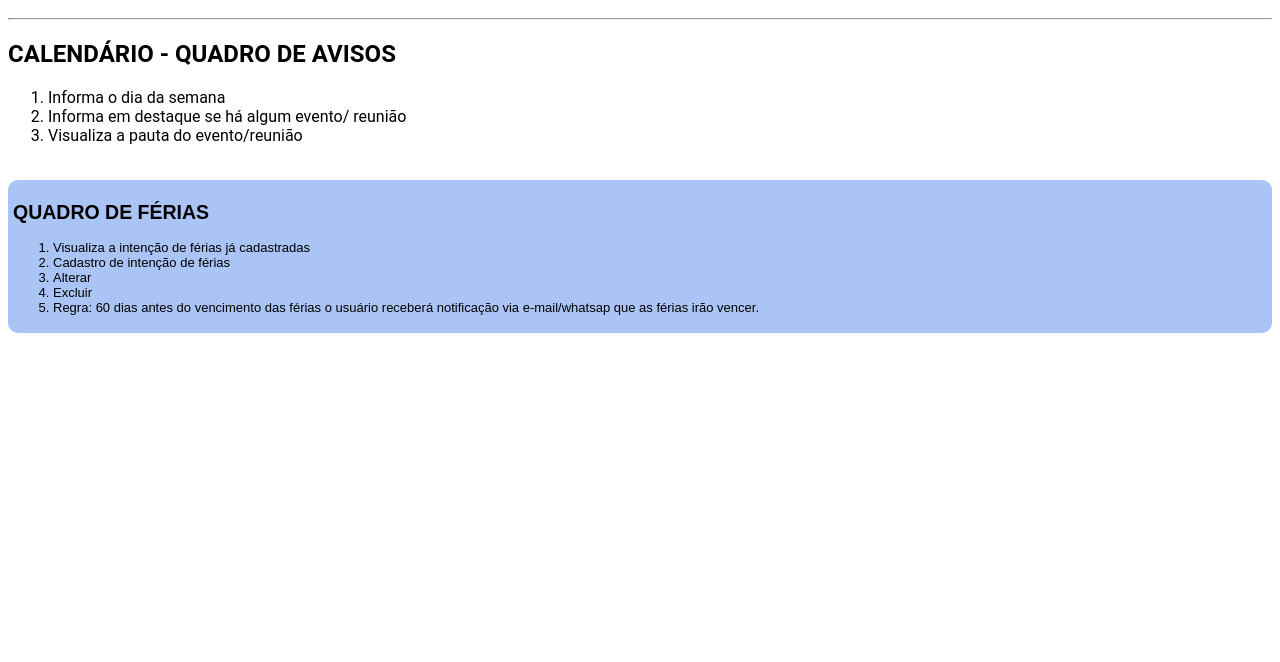
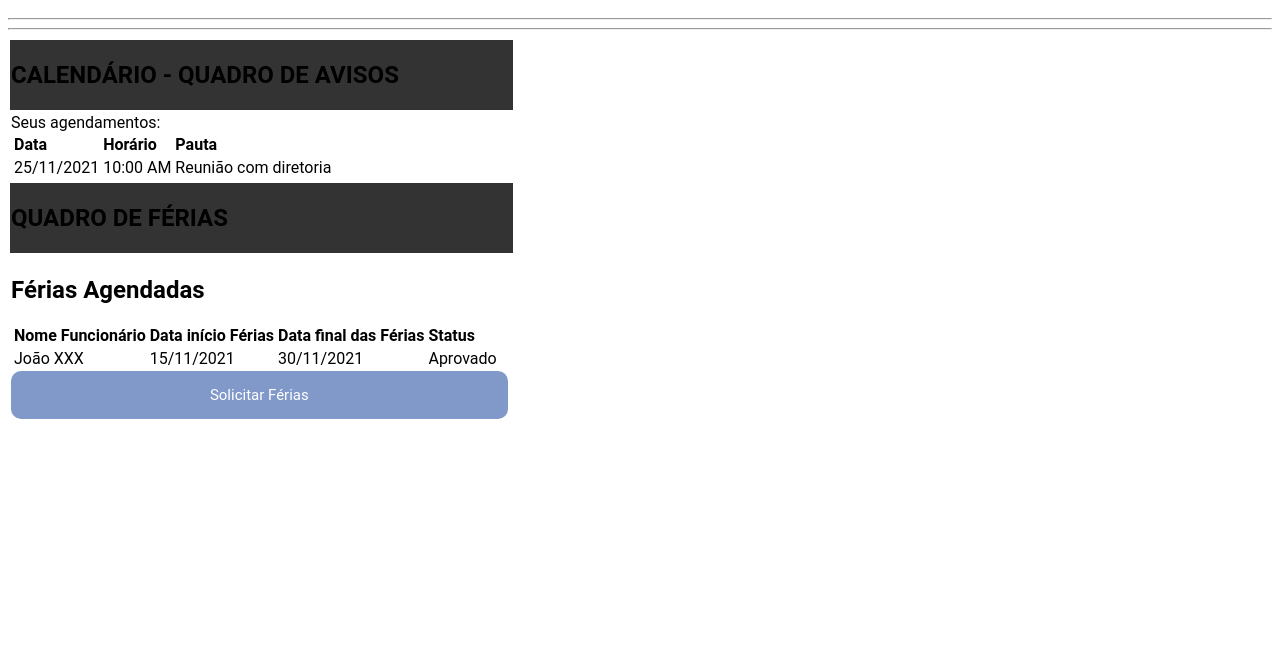
Before and after one commit to lilianamie/projetoPI110, a Django app: page /usuario in a window 1280 px wide. Shown: the part 109-771 px from the top of the page. Run offline with Django 3.2, Linux system fonts and the light colour scheme; some libraries are stand-ins or nearby versions.

Commit message:
Atualização da pagina do usuário HTML

```diff
--- a/sistema_ferias/projeto_pi/templates/administrador.html
+++ b/sistema_ferias/projeto_pi/templates/administrador.html
@@ -253,9 +253,6 @@
                                 </td>
                             </tr>
                         </tbody>
-
-
-
                     </td>
                 </tr>
             </tbody>
--- a/sistema_ferias/projeto_pi/templates/usuario.html
+++ b/sistema_ferias/projeto_pi/templates/usuario.html
@@ -25,27 +25,105 @@
         </div>
     </header>
     <hr>
-    <div class="calendario">
+    <hr>
+    <table class="calendario">
+        <thead>
+            <tr>
+                <th colspan="2">
                     <h2>CALENDÁRIO - QUADRO DE AVISOS</h2>
-        <ol>
-            <li>Informa o dia da semana</li>
-            <li>Informa em destaque se há algum evento/ reunião</li>
-            <li>Visualiza a pauta do evento/reunião</li>
-        </ol>
+                </th>
+            </tr>
+        </thead>
+        <tbody>
+            <tr>
+                <td>
+                    <div>Seus agendamentos:</div>
+                    <div class="list">
+                        <table  id="tblAgendamentos">
+                            <tr>
+                              <th>Data</th>
+                              <th>Horário</th>
+                              <th>Pauta</th>
+                              <th></th>
+                              <th></th>
+                            </tr>
+                            <tr>
+                              <td>25/11/2021</td>
+                              <td>10:00 AM</td>
+                              <td>Reunião com diretoria</td>
+                            </tr>
+                        </table>
                     </div>
-    <br>
-    <div class="quadro_ferias">
+                </td>
+                <td>
+                    <thead>
+                        <tr>
+                            <th colspan="2">
                                 <h2>QUADRO DE FÉRIAS</h2>
-        <ol>
+                                <!--<ol>
                                 <li>Visualiza a intenção de férias já cadastradas</li>
                                 <li>Cadastro de intenção de férias</li>
                                 <li>Alterar</li>
-            <li>Excluir</li>
-            <li>Regra: 60 dias antes do vencimento das férias o usuário receberá notificação via e-mail/whatsap que as férias irão vencer.</li>
-        </ol>
+                                <li>Excluir</li> -->
+                            </th>
+                        </tr>
+                    </thead>
+                    <tbody>
+                        <tr>
+                            <td>
+                                <div>
+                                    <h2>Férias Agendadas</h2>
+                                    <table id="tblFeriasAagendadas">
+                                    <tr>
+                                        <th>Nome Funcionário</th>
+                                        <th>Data início Férias</th>
+                                        <th>Data final das Férias</th>
+                                        <th>Status</th>
+                                        <th></th>
+                                        <th></th>
+                                    </tr>
+                                    <tr>
+                                        <td>João XXX</td>
+                                        <td>15/11/2021 </td>
+                                        <td>30/11/2021</td>
+                                        <td>Aprovado</td>
+                                    </tr>
+                                    </table>
                                  </div>
-    <br>
-    <br>
+                                <button onclick="solicitar_ferias()">Solicitar Férias</button>
+                                <div id="divSolicitar_Ferias" style="display: none">
+                                    <form>
+                                        <label for="ferias-select">Escolha o intervalo de férias:</label>
+                                        <select name="periodo" id="intervalo_ferias2">
+                                            <option value="">--Please choose an option--</option>
+                                            <option value="30">30 dias de Férias</option>
+                                            <option value="15">15 dias/ 15 dias de Férias</option>
+                                            <option value="20">20 dias de Férias com 10 dias de abono</option>
+                                        </select>
+
+                                        <table>
+                                            <tr>
+                                              <th>Informe da data de início:</th>
+                                              <th>data final das férias</th>
+                                            </tr>
+                                            <tr>
+                                              <td>
+                                                <div><input type="text" id="datepicker4"></div>
+                                              </td>
+                                              <td>Sistema tem que calcular a data de final das férias conforme a opcção selecionada (30 dias ou 15/15 ou 20 </td>
+                                            </tr>
+                                          </table>
+                                          <button onclick="gravar_ferias()" input class="adicionar_agenda" value="Gravar"> Salvar</button>
+                                    </form>
+                                </div>
+
+                            </td>
+                        </tr>
+                    </tbody>
+                </td>
+            </tr>
+        </tbody>
+    </table>
 
 </body>
 </html>
```
Lines whose indentation alone changed are shown as unchanged.
